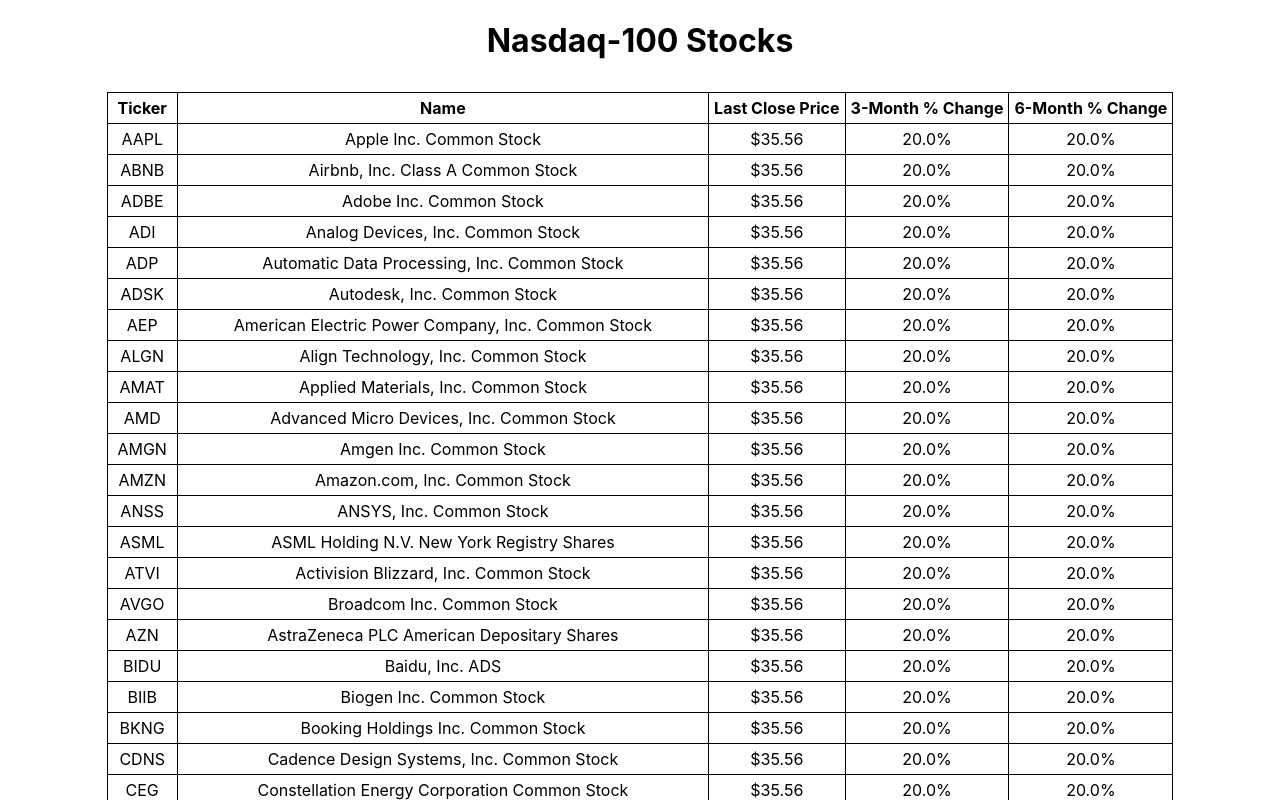
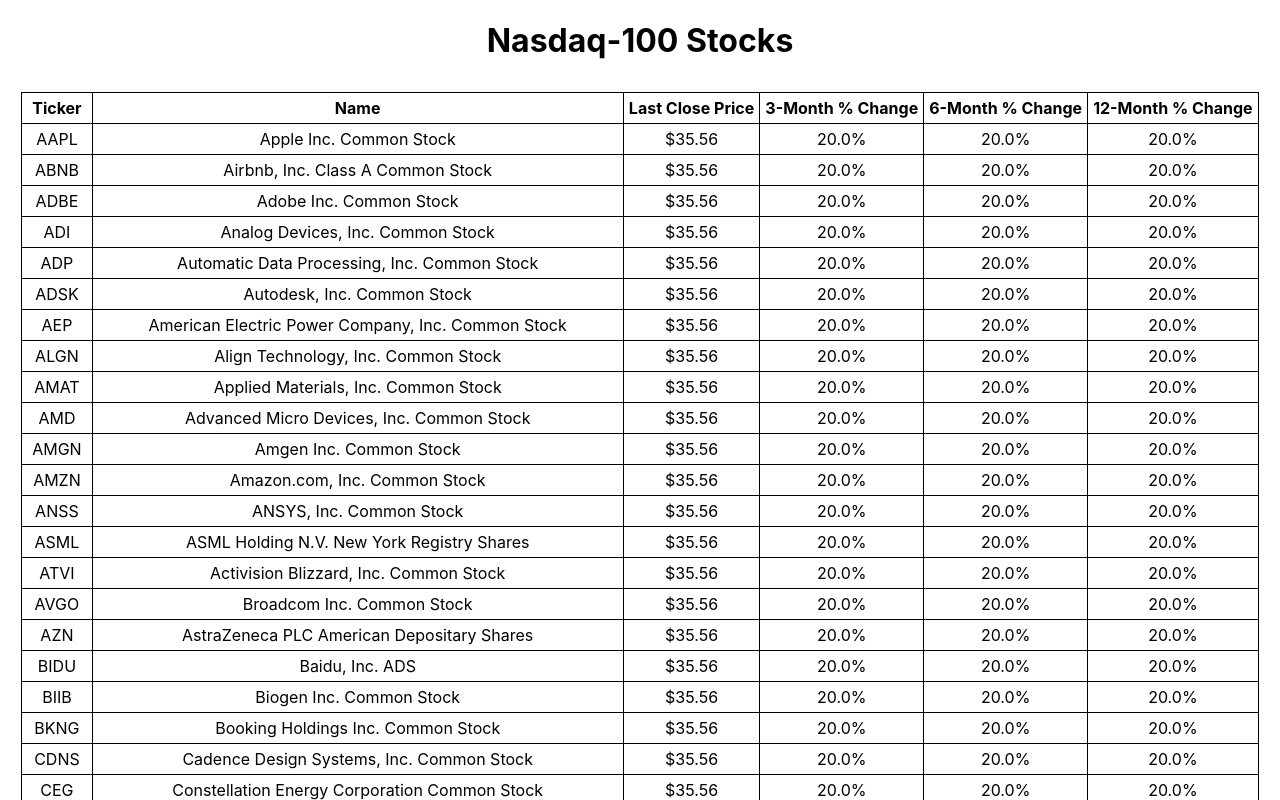
Before and after one commit to alexsmaldone/Nasdaq-Stocks, a React (Create React App) app: page / in a window 1280 px wide. Shown: the top 800 px of the page. Built offline with nearby package versions, Linux system fonts and the light colour scheme.

Commit message:
saving progress

```diff
--- a/src/App.js
+++ b/src/App.js
@@ -7,6 +7,7 @@ function App() {
       <td>{stock.Ticker}</td>
       <td>{stock.Company}</td>
       <td>$35.56</td>
+      <td>20.0%</td>
       <td>20.0%</td>
       <td>20.0%</td>
     </tr>
@@ -24,6 +25,7 @@ function App() {
               <th>Last Close Price</th>
               <th>3-Month % Change</th>
               <th>6-Month % Change</th>
+              <th>12-Month % Change</th>
             </tr>
           </thead>
           <tbody>{stockList}</tbody>
--- a/src/stockAPI/finhub-api.mjs
+++ b/src/stockAPI/finhub-api.mjs
@@ -2,7 +2,7 @@ import fetch from "node-fetch";
 
 const basePath = "https://finnhub.io/api/v1";
 const api_key = "cbms83qad3i7vqvd195g";
-const sixMonths = 24 * 60 * 60 * 182.5;
+const sixMonths = 24 * 60 * 60 * 365;
 
 const stockLookup = async (ticker) => {
   const currentTime = Date.now();
```
